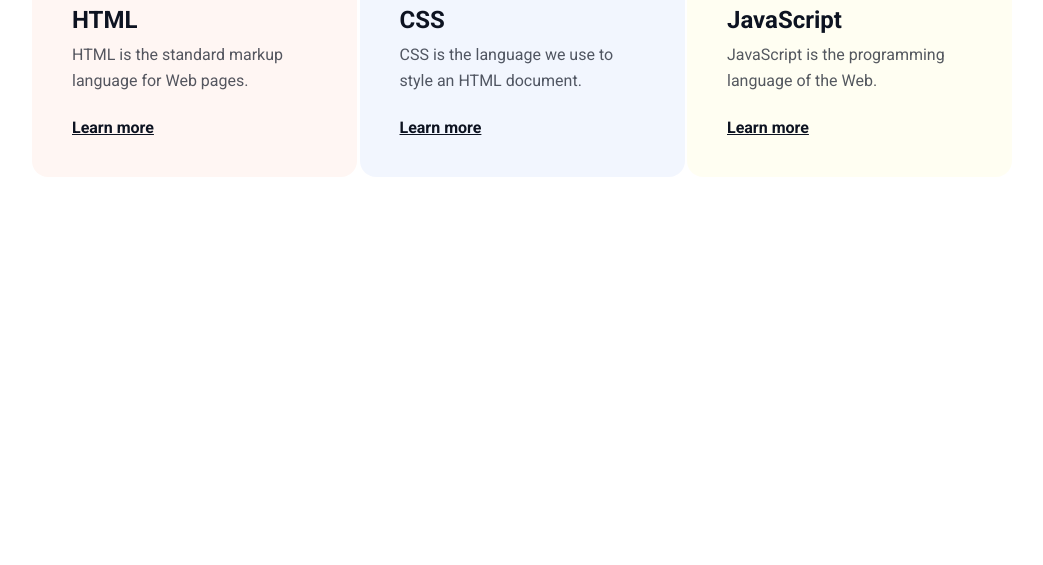
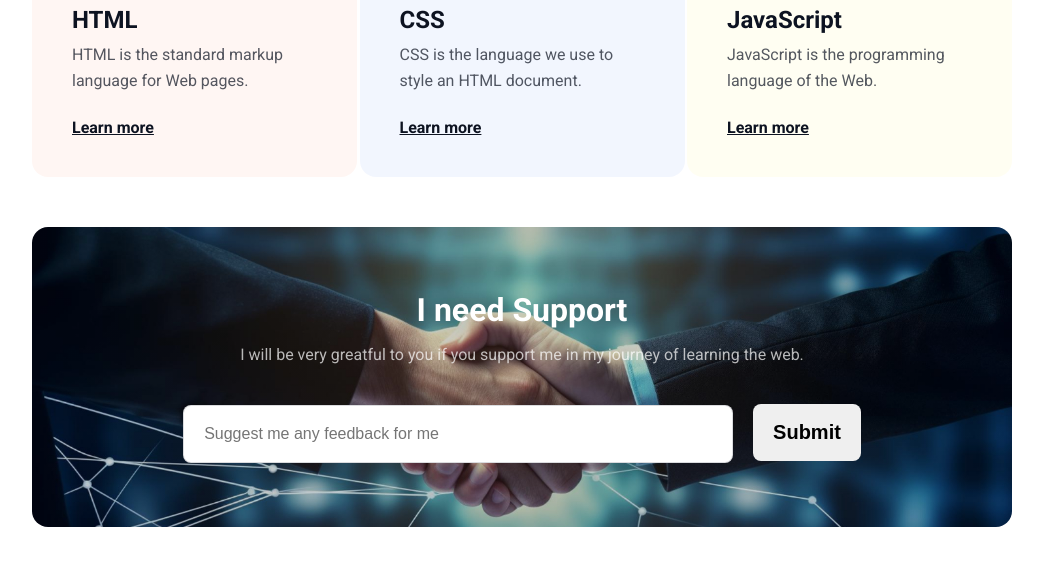
Before and after one commit to shihabhq/assignment-1, a plain HTML site: page index.html in a window 1280 px wide. Shown: the part 3630-4195 px from the top of the page, without its empty margins (118-1161 px from the left). Before the commit the page ends 3807 px from the top, so only its background shows below. Drawn offline with Linux system fonts and the light colour scheme.

Commit message:
contact section created

```diff
--- a/index.html
+++ b/index.html
@@ -127,5 +127,13 @@
         </div>
       </div>
     </section>
+    <section class="support">
+        <h1>I need Support</h1>
+        <p>I will be very greatful to you if you support me in my journey of learning the web.</p>
+        <form id="contact-form" action="">
+            <input placeholder="Suggest me any feedback for me" type="text" id="contact-form">
+            <button type="submit">Submit</button>
+        </form>
+    </section>
   </body>
 </html>
--- a/style.css
+++ b/style.css
@@ -257,3 +257,53 @@ h2 {
   border-radius: 16px;
   background: rgba(255, 223, 0, 0.05);
 }
+
+/* support section */
+
+.support {
+  margin: 50px 150px 80px;
+  text-align: center;
+  background:
+  linear-gradient(rgba(0, 0, 0, 0.2), rgba(0, 0, 0, 0.2)),
+  url("./assets/handshake.jpg");
+  background-size: cover;
+  background-position:center;
+  background-repeat: no-repeat;
+  border-radius: 16px;
+  padding: 64px 48px;
+}
+
+.support h1 {
+  color: rgb(255, 255, 255);
+  font-size: 32px;
+  font-weight: 700;
+}
+.support p {
+  margin: 16px 0 40px;
+  color: white;
+  font-size: 16px;
+  font-weight: 400;
+  opacity: 0.7;
+}
+
+#contact-form input {
+  width: 550px;
+  padding: 19px 20px;
+  box-sizing: border-box;
+  border: 1px solid rgba(13, 19, 33, 0.15);
+  border-radius: 8px;
+  background: rgb(255, 255, 255);
+  outline: none;
+  font-size: 16px;
+  font-weight: 400;
+  color: rgb(13, 19, 33);
+}
+
+#contact-form button {
+  font-size: 20px;
+  font-weight: 600;
+  padding: 17px 20px;
+  border: none;
+  border-radius: 8px;
+  margin-left: 16px;
+}
```
